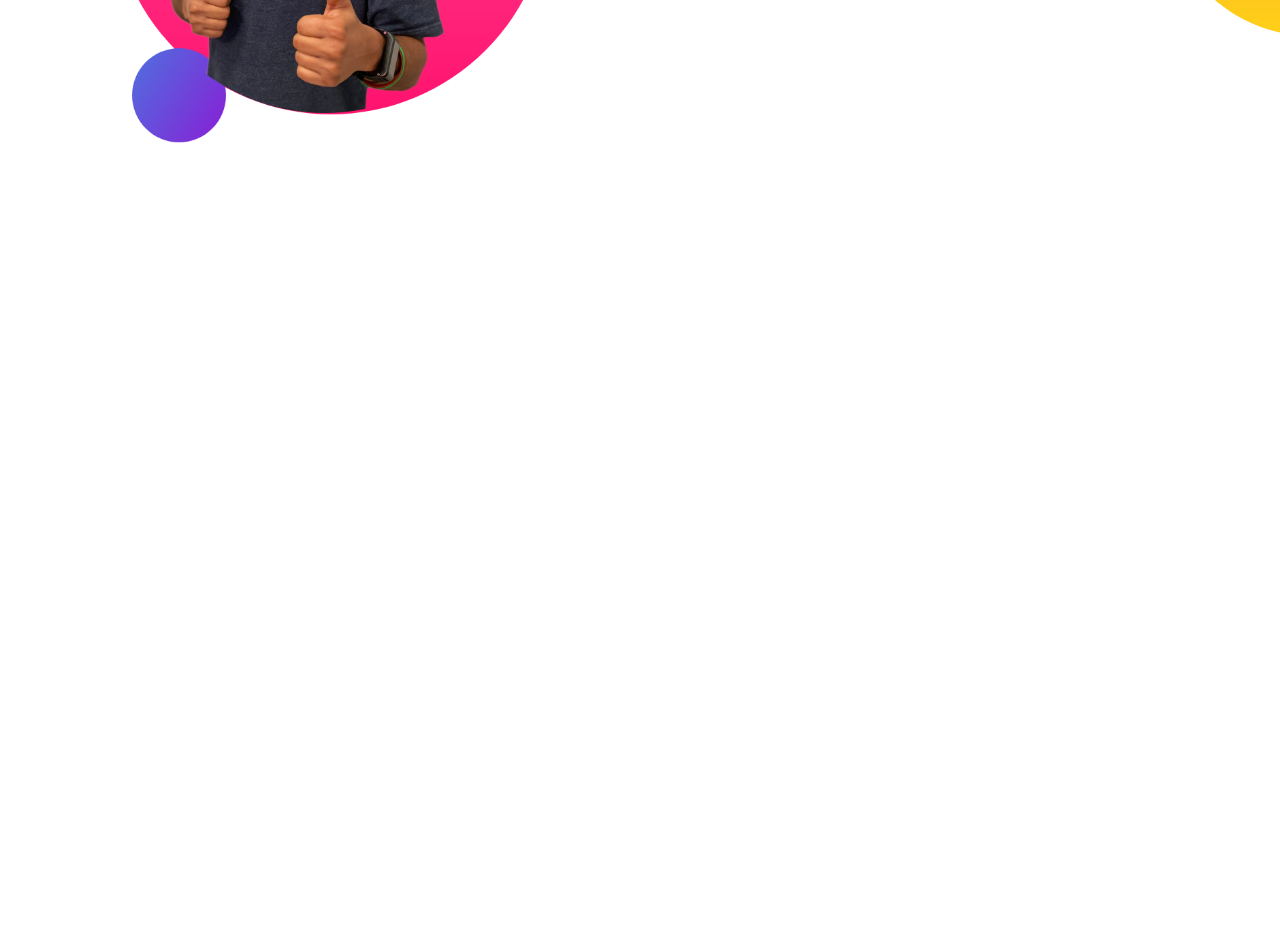
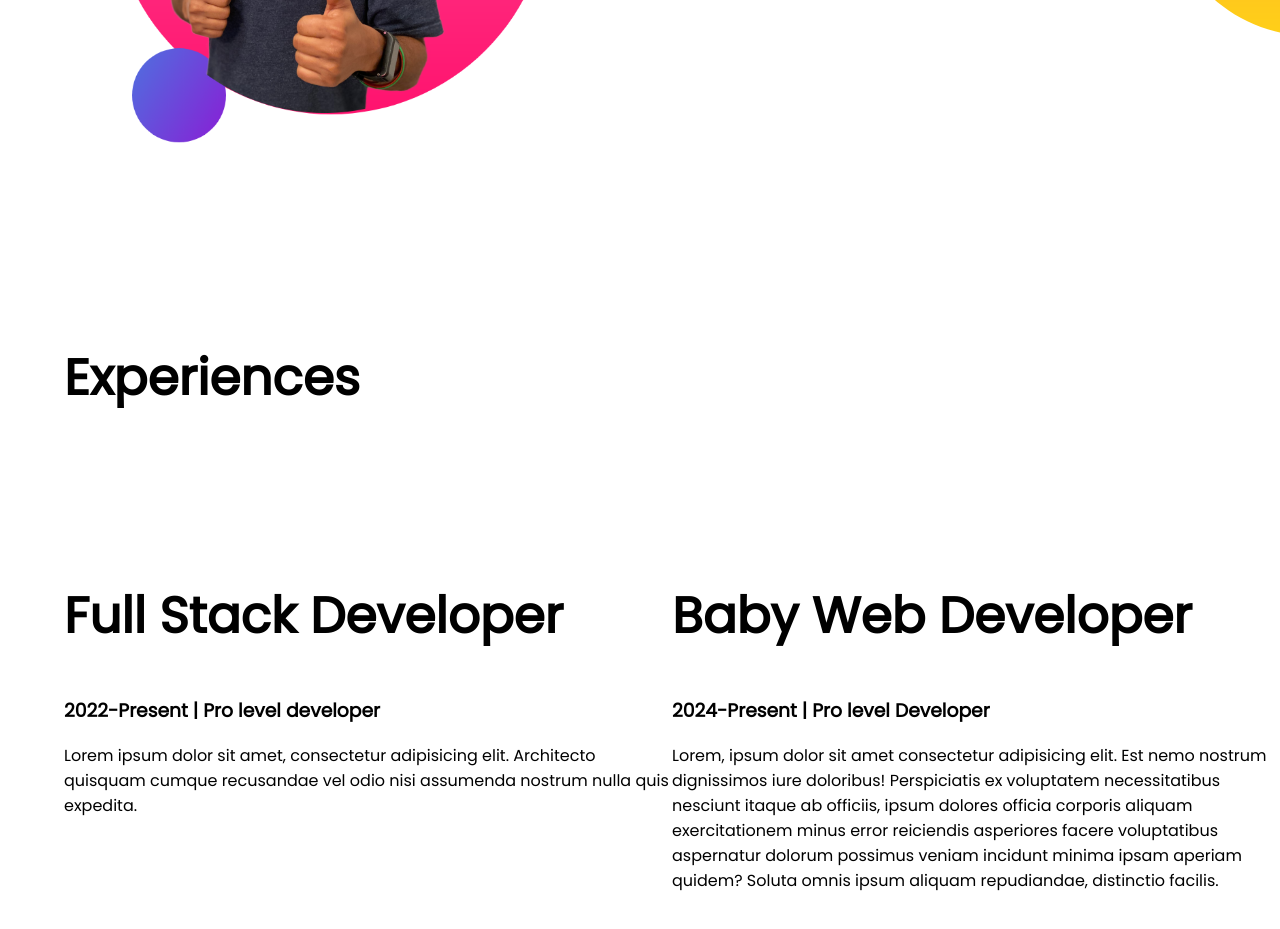
Before and after one commit to imam-hossain-sourav/developer-protofolio, a plain HTML site: page index.html in a window 1280 px wide. Shown: the part 1193-2122 px from the top of the page. Before the commit the page ends 1493 px from the top, so only its background shows below. Drawn offline with Linux system fonts and the light colour scheme.

Commit message:
experiences

```diff
--- a/index.html
+++ b/index.html
@@ -11,7 +11,7 @@
     <link rel="stylesheet" href="style.css">
 </head>
 <body>
-    <section class="first">
+    <section class="first flexible-container">
         <div class="low">
             <h1>Welcome to </h1>
             <h1><span class="orange">Imam Hossain </span>World</h1>
@@ -24,7 +24,7 @@
 
         </div>
     </section>
-    <section class="second">
+    <section class="second flexible-container">
         <div class="low">
             <img src="images/jhankar2.png">
         </div>
@@ -36,6 +36,24 @@
         </div>
     </section>
 
+    <section class="Experiences">
+        <h1>Experiences</h1>
+        <div class="flexible-container">
+            <div class="low">
+                <h1>Full Stack Developer</h1>
+                <h3>2022-Present | Pro level developer</h3>
+                <p>Lorem ipsum dolor sit amet, consectetur adipisicing elit. Architecto quisquam cumque recusandae vel odio nisi assumenda nostrum nulla quis expedita.</p>
+            </div>
+            <div class="low">
+                <h1>Baby Web Developer</h1>
+                <h3>2024-Present | Pro level Developer </h3>
+                <p>
+                    Lorem, ipsum dolor sit amet consectetur adipisicing elit. Est nemo nostrum dignissimos iure doloribus! Perspiciatis ex voluptatem necessitatibus nesciunt itaque ab officiis, ipsum dolores officia corporis aliquam exercitationem minus error reiciendis asperiores facere voluptatibus aspernatur dolorum possimus veniam incidunt minima ipsam aperiam quidem? Soluta omnis ipsum aliquam repudiandae, distinctio facilis.
+                </p>
+            </div>
+        </div>
+    </section>
+
 
 </body>
 </html>
--- a/style.css
+++ b/style.css
@@ -10,7 +10,7 @@ h1{
     color: orange;
 }
 
-section{
+.flexible-container{
     display: flex;
 }
 
@@ -46,9 +46,14 @@ section{
     background-position: right;
 
 }
+
 .link2{
     text-decoration: none;
     background-image: linear-gradient(orange,tomato);
     padding: 10px 30px;
     border-radius: 5px;
 }
+.Experiences{
+    padding-bottom: 150px;
+    padding-left: 5%;
+}
```
